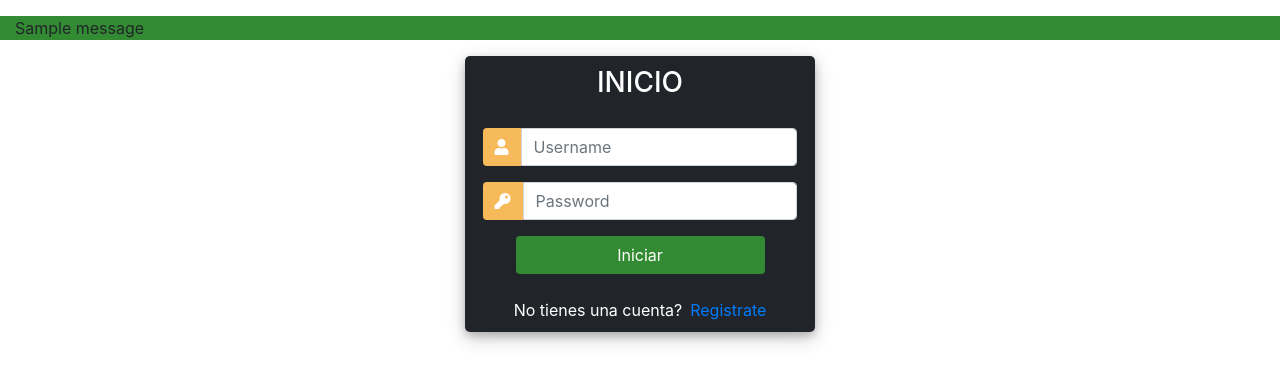
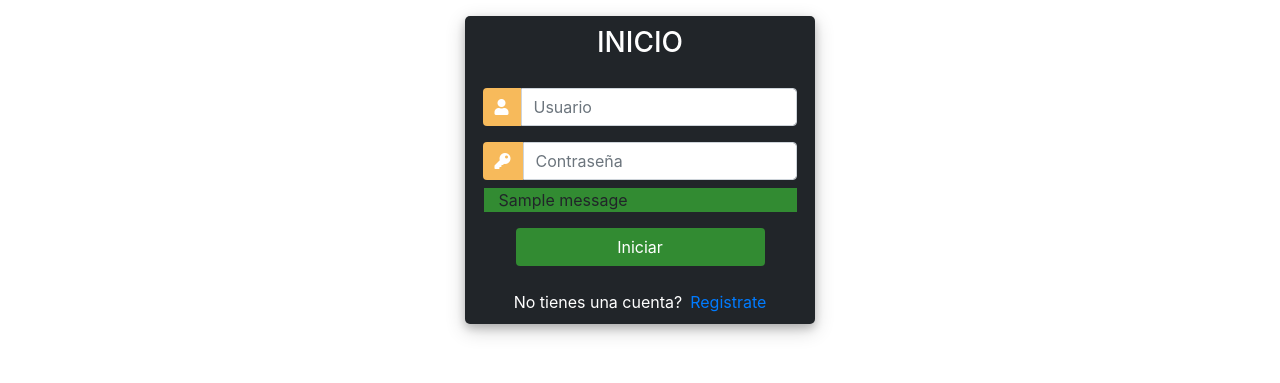
Before and after one commit to walter-barreiro/my_eshop, a Django app: page /login/ in a window 1280 px wide. Shown: the part 115-498 px from the top of the page. Run offline with Django 3.2, Linux system fonts and the light colour scheme; one stand-in notice (Sample message) is shown; some libraries are stand-ins or nearby versions.

Commit message:
Agregados placeholder en login y register
Edite el form de la app register y el login.html

```diff
--- a/proyecto_bit/register/templates/registration/login.html
+++ b/proyecto_bit/register/templates/registration/login.html
@@ -12,11 +12,9 @@ Inicio de sesion
     <link rel="stylesheet" href="https://stackpath.bootstrapcdn.com/bootstrap/4.1.3/css/bootstrap.min.css" integrity="sha384-MCw98/SFnGE8fJT3GXwEOngsV7Zt27NXFoaoApmYm81iuXoPkFOJwJ8ERdknLPMO" crossorigin="anonymous">
     <script src="https://ajax.googleapis.com/ajax/libs/jquery/3.3.1/jquery.min.js"></script>
     <link rel="stylesheet" href="https://use.fontawesome.com/releases/v5.6.1/css/all.css" integrity="sha384-gfdkjb5BdAXd+lj+gudLWI+BXq4IuLW5IT+brZEZsLFm++aCMlF1V92rMkPaX4PP" crossorigin="anonymous">
-<div>
-	<p></p>
-</div>
-{% for message in messages %}<div class="col-lg-12" style="background:#328b32;"><p id="mensaje_login_error">{{message}}</p></div>{% endfor %}
-</div>
+
+
+
 
 <div>
     <p></p>
@@ -99,15 +97,17 @@ Inicio de sesion
 							<div class="input-group-append">
 								<span class="input-group-text"><i class="fas fa-user"></i></span>
 							</div>
-							<input type="text" name="username" id="defaultLoginFormEmail" class="form-control" placeholder="Username">
+							<input type="text" name="username" id="defaultLoginFormEmail" class="form-control" placeholder="Usuario">
 						</div>
 						<div class="input-group mb-2">
 							<div class="input-group-append">
 								<span class="input-group-text"><i class="fas fa-key"></i></span>
 							</div>
-							<input type="password" name="password" id="defaultLoginFormPassword" class="form-control" placeholder="Password">
+							<input type="password" name="password" id="defaultLoginFormPassword" class="form-control" placeholder="Contraseña">
 						</div>
-
+							{% for message in messages %}
+								<div class="col-lg-12" style="background:#328b32;"><p id="mensaje_login_error">{{message}}</p></div>
+							{% endfor %}
 							<div class="d-flex justify-content-center mt-3 login_container">
 				 				<input class="btn login_btn" type="submit" value="Iniciar">
 				   			</div>
```
Also changed, not shown: proyecto_bit/register/forms.py (+5 -4 lines).
